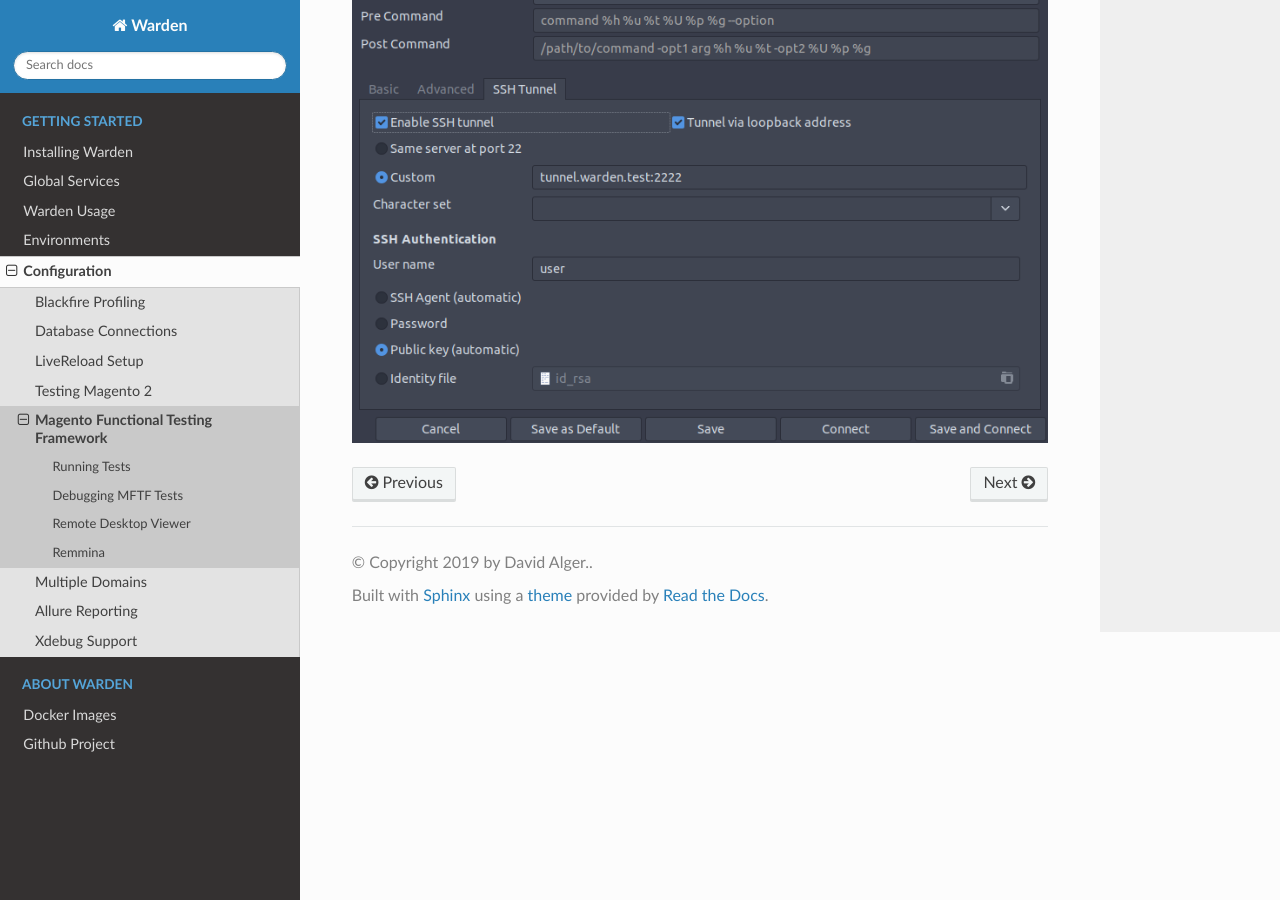
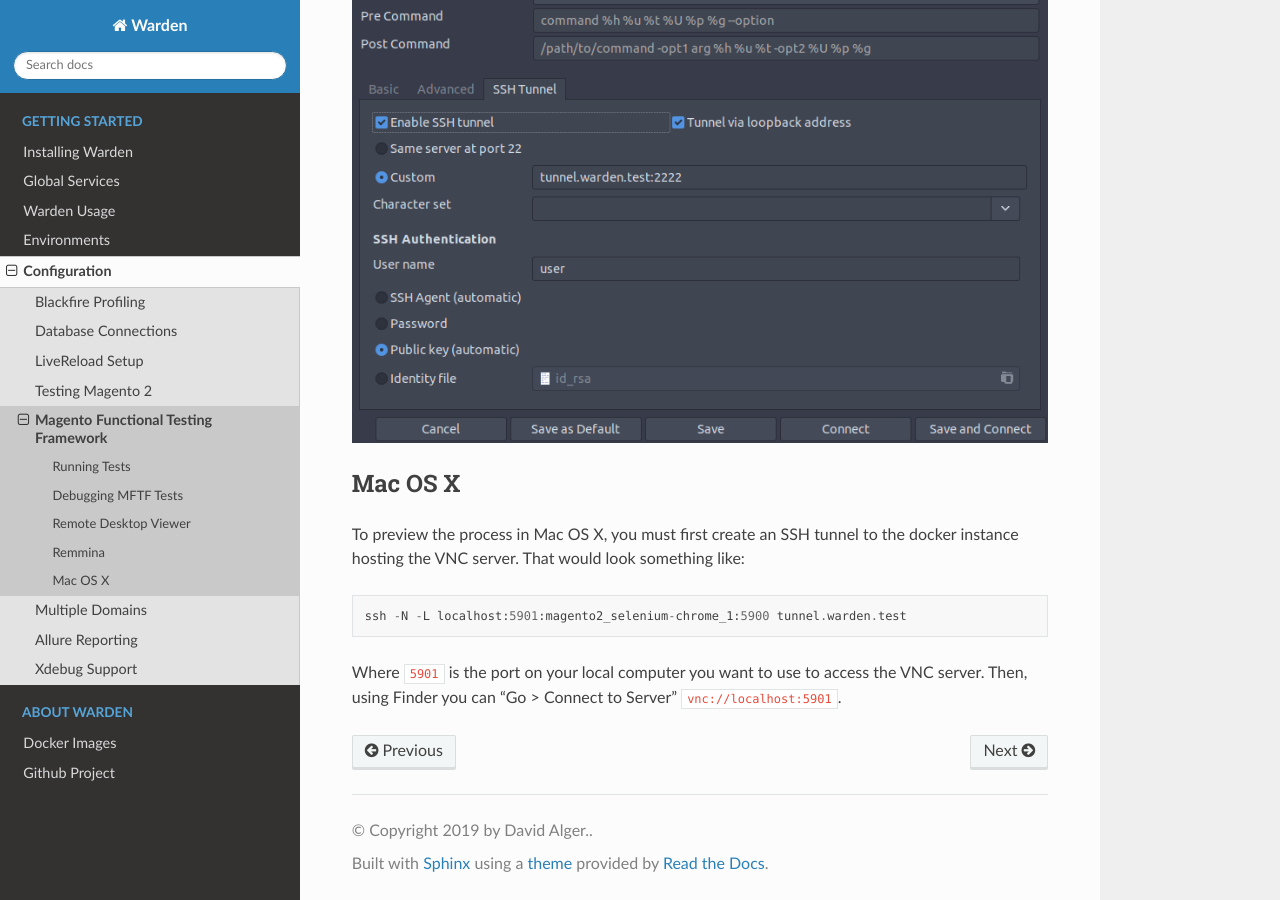
Before and after one commit to wardenenv/warden, a Sphinx documentation site: the page built from docs/configuration/mftf.md, in a window 1280 px wide and 900 px high, scrolled down 1739 px. Built offline with Sphinx 7.4.7 and the Read the Docs theme 2.0.0, drawn with Linux system fonts in a browser that asks for light colours.

Commit message:
Add instructions for connecting to VNC server using Mac OS X

```diff
--- a/docs/configuration/mftf.md
+++ b/docs/configuration/mftf.md
@@ -38,3 +38,11 @@ To preview the process of testing, you need any **VLC** client that provides **S
 ### Remmina
 
   ![Remmina Configuration](screenshots/remmina-ssh-tunnel.png)
+
+### Mac OS X
+
+To preview the process in Mac OS X, you must first create an SSH tunnel to the docker instance hosting the VNC server.  That would look something like:
+
+    ssh -N -L localhost:5901:magento2_selenium-chrome_1:5900 tunnel.warden.test
+
+Where `5901` is the port on your local computer you want to use to access the VNC server.  Then, using Finder you can "Go > Connect to Server" `vnc://localhost:5901`.
```
